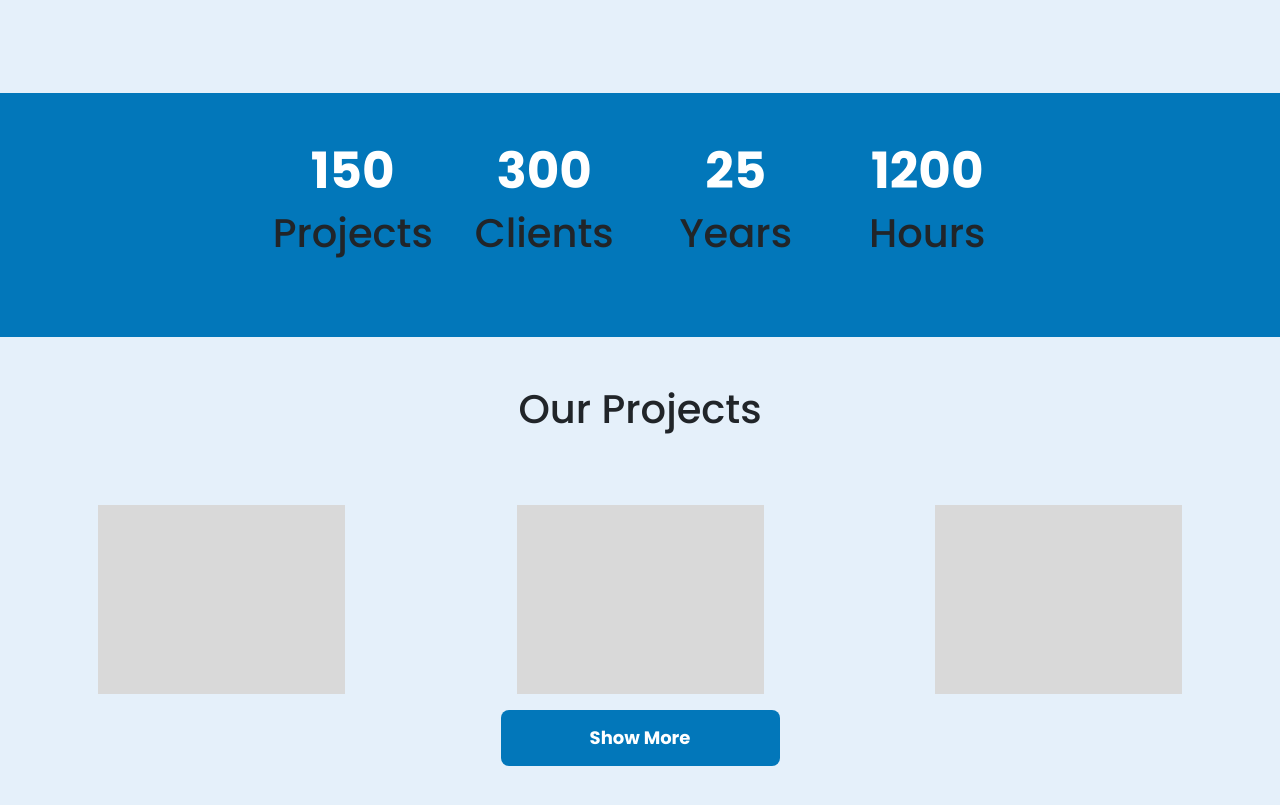
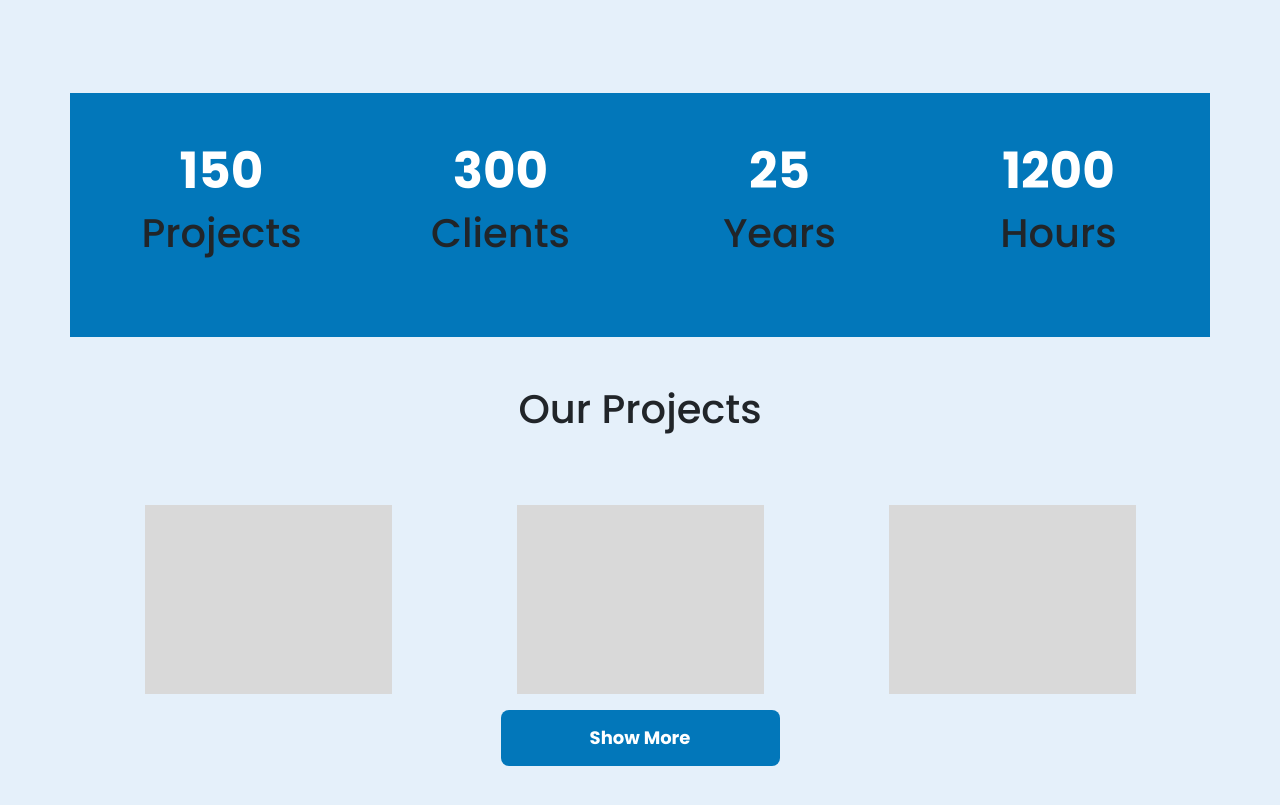
Before and after one commit to adhamalrefaay/paradise-masr, a plain HTML site: page index.html in a window 1280 px wide. Shown: the part 1505-2310 px from the top of the page. Drawn offline with nearby package versions, Linux system fonts and the light colour scheme.

Commit message:
Third333

```diff
--- a/index.html
+++ b/index.html
@@ -98,14 +98,14 @@
             vulputate sed aliquet pellentesque.
           </p>
         </div>
-        <div class="col-lg-6 col-md-4">
+        <div class="col-lg-6 col-md-4 col-sm-8">
           <img src="./Rectangle 70.png" alt="" />
         </div>
       </div>
     </section>
 
 
-    <div style="background-color: #0277ba" class="bg-counter py-5">
+    <div style="background-color: #0277ba" class="bg-counter py-5 container">
   <div class="container">
     <div class="row text-center">
 
@@ -136,9 +136,9 @@
 <section id="section3 " class="container pt-5">
 <h1 class="text-center pb-5">Our Projects</h1>
 <div class="d-flex justify-content-between align-items-center flex-wrap">
-  <img class="col-lg-3 col-md-3 col-sm-8 p-3" src="./Rectangle 70.png" alt="">
-  <img class="col-lg-3 col-md-3 col-sm-8 p-3" src="./Rectangle 70.png" alt="">
-  <img class="col-lg-3 col-md-3 col-sm-8 p-3" src="./Rectangle 70.png" alt="">
+  <img class="col-lg-3 col-md-3 col-sm-8 container p-3" src="./Rectangle 70.png" alt="">
+  <img class="col-lg-3 col-md-3 col-sm-8 container p-3" src="./Rectangle 70.png" alt="">
+  <img class="col-lg-3 col-md-3 col-sm-8 container p-3" src="./Rectangle 70.png" alt="">
 </div>
 <div class="text-center">
 <button class="headerBtn w-25 ">Show More</button>
```
